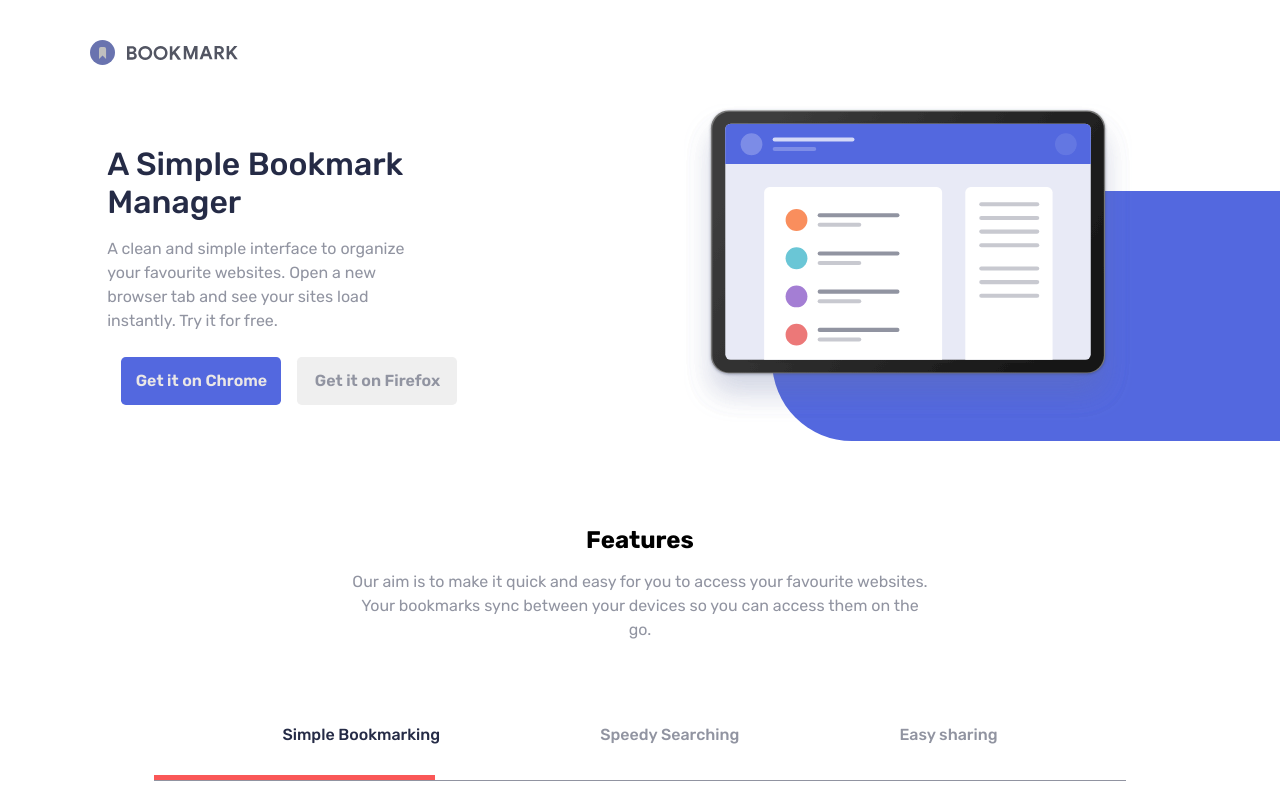
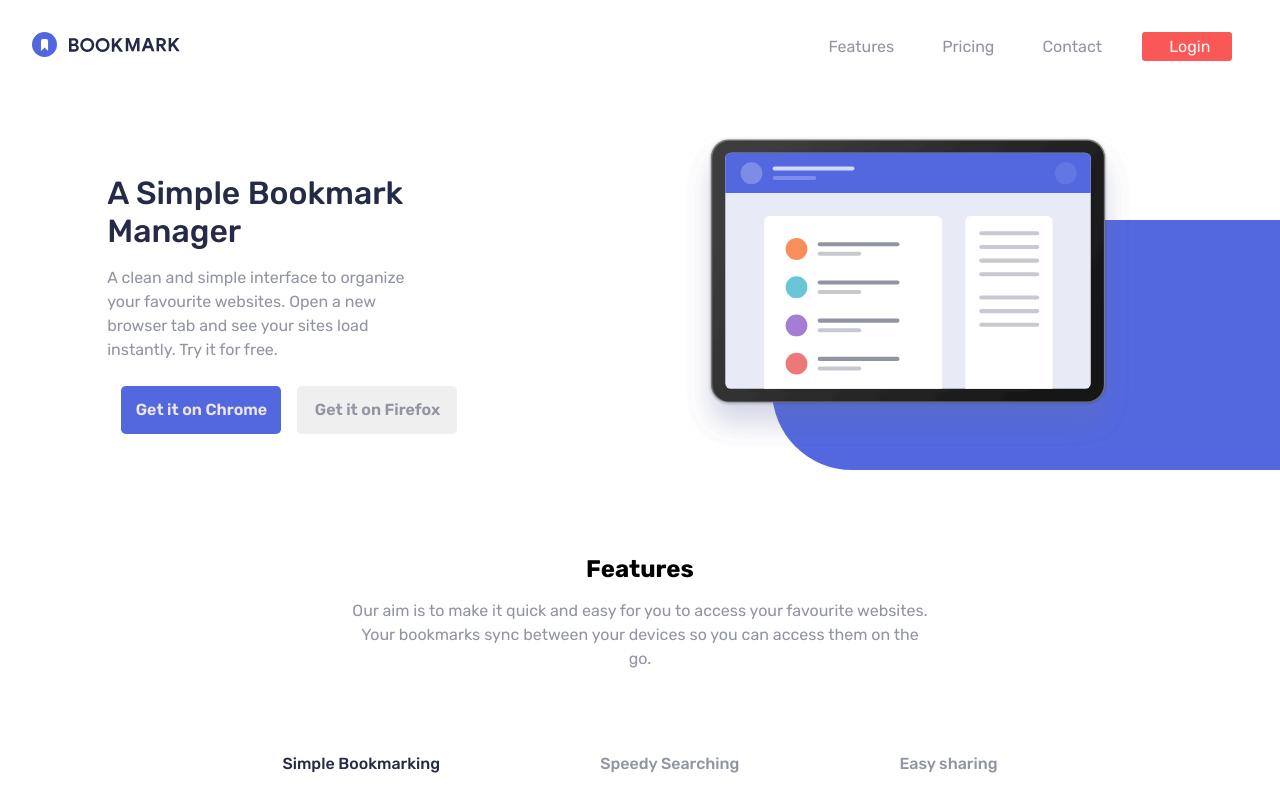
Before and after one commit to wizzy-design/bookmark-landing-page-master, a plain HTML site: page index.html in a window 1280 px wide. Shown: the top 800 px of the page. Drawn offline with Linux system fonts and the light colour scheme.

Commit message:
Fixed the laptop navigation bar

```diff
--- a/index.html
+++ b/index.html
@@ -26,6 +26,14 @@
       <li class="nav-link"><a>Contact</a></li>
       <hr class="hr">
       <button class="login-mobile">Login</button>
+      <input type="button" class="login" value="Login">
+    </ul>
+
+    <ul class="lap-nav">
+      <li class="nav-link"><a>Features</a></li>
+      <li class="nav-link"><a>Pricing</a></li>
+      <li class="nav-link"><a>Contact</a></li>
+      <li class="nav-link login-lap"><a>Login</a></li>
     </ul>
 
     <div id="hamburger">
--- a/style.css
+++ b/style.css
@@ -146,6 +146,10 @@ hr{
     font-family: "Rubik", sans-serif;
 }
 
+.login{
+    display: none;
+}
+
 .nav-socials-active {
     display: block;
     position: absolute;
@@ -158,13 +162,17 @@ hr{
     margin: 0 1rem;
 }
 
-.logo img {
+.lap-nav{
+    display: none;
+}
+
+/* .logo img {
     position: absolute;
     top: 5%;
     left: 7%;
     z-index: 2;
     filter: contrast(0.5);
-}
+} */
 
 /* Bookmark section */
 
@@ -603,24 +611,28 @@ nav{
     margin: 2rem;
 }
 
-#hamburger{
+#hamburger,
+hr,
+.nav-socials,
+.nav-links{
     display: none;
 }
 
-#nav-links{
+.lap-nav{
     display: flex;
     align-items: center;
+    list-style-type: none;
 }
 
-.nav-link{
-    margin: 0 1rem;
+.nav-link a{
+    margin: 0 1.5rem;
     list-style-type: none;
     cursor: pointer;
     color: var(--white);
     transition: all 0.2s ease;
 }
 
-.nav-link:hover{
+.lap-nav li a:hover{
     color: var(--red);
 }
 
@@ -628,13 +640,15 @@ nav{
     display: none;
 }
 
-.login{
+.login-lap{
     background-color: var(--red);
     border-radius: 0.2rem;
-    padding: 0.5rem 1.2rem;
+    width: 90px;
+    margin: 0 1rem;
+    padding: 0.3rem 0.2rem;
 }
 
-.login:hover,
+.login-lap:hover,
 #input2:hover{
     background-color: var(--first-white-lighten);
     border: 2px solid var(--red);
@@ -642,15 +656,15 @@ nav{
     outline: none;
 }
 
-.login:hover a{
+.login-lap:hover a{
     color: var(--red);
 }
 
-.login a{
+.login-lap a{
     color: var(--first-white-lighten);
 }
 
-.login a:hover{
+.login-lap a:hover{
     color: var(--red);
 }
 
```
